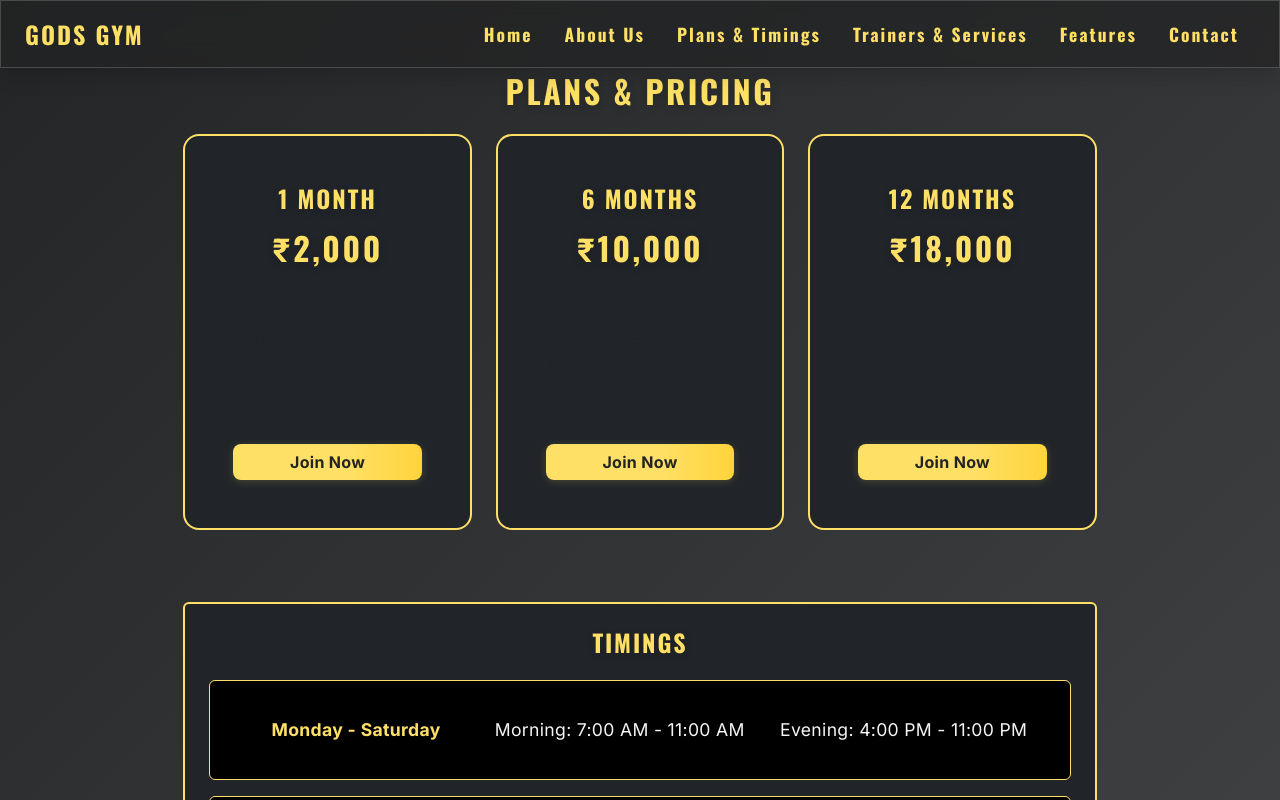
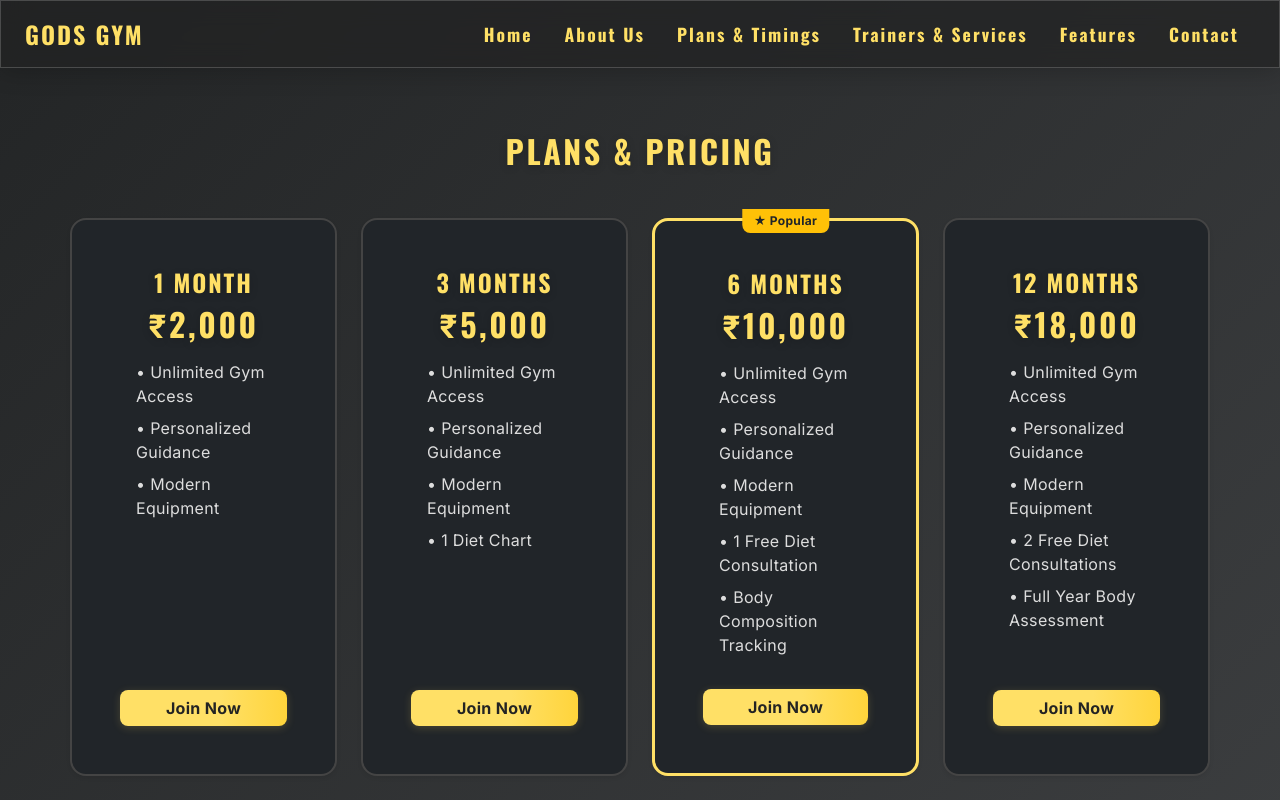
Before and after one commit to SakshamKumarGahoi/GodsGym, a React (Vite) app in the folder godsgym/: page /plans in a window 1280 px wide. Shown: the top 800 px of the page. Built offline with nearby package versions, Linux system fonts and the light colour scheme.

Commit message:
made most of the changes
Bmi calc location changes
explore sections added
made the design more localized
and fixed the pages spacing using padding

```diff
--- a/godsgym/src/App.css
+++ b/godsgym/src/App.css
@@ -208,3 +208,7 @@ h4 {
 .navbar-toggler-icon {
   filter: brightness(30%) saturate(0%) contrast(150%);
 }
+.section {
+  padding-top: 100px;
+  padding-bottom: 60px;
+}
--- a/godsgym/src/components/BMICalculator.jsx
+++ b/godsgym/src/components/BMICalculator.jsx
@@ -24,7 +24,6 @@ function BMICalculator() {
 
   return (
     <div className="container section">
-      <h2 className="highlight text-center mb-4">BMI Calculator</h2>
       <div className="row justify-content-center">
         <div className="col-md-6">
           <form className="bg-dark p-4 rounded" onSubmit={handleSubmit}>
--- /dev/null
+++ b/godsgym/src/components/ExploreSections.jsx
@@ -0,0 +1,56 @@
+import React from 'react';
+import { useNavigate } from 'react-router-dom'; // Or use next/router if in Next.js
+
+function ExploreSections() {
+  const navigate = useNavigate();
+
+  return (
+    <div className="container section text-center">
+      <h2 className="highlight mb-4">Explore More</h2>
+      <div className="row gy-4 justify-content-center">
+        <div className="col-md-4">
+          <div
+            className="p-4 bg-dark rounded shadow"
+            style={{ cursor: 'pointer', border: '2px solid #ffe066' }}
+            onClick={() => navigate('/about')}
+          >
+            <h4 className="highlight">Know Our Story</h4>
+            <p>Discover the journey, vision, and values of our gym.</p>
+          </div>
+        </div>
+        <div className="col-md-4">
+          <div
+            className="p-4 bg-dark rounded shadow"
+            style={{ cursor: 'pointer', border: '2px solid #ffe066' }}
+            onClick={() => navigate('/trainers')}
+          >
+            <h4 className="highlight">Meet Trainers</h4>
+            <p>Get to know our certified trainers & personalized sessions.</p>
+          </div>
+        </div>
+        <div className="col-md-4">
+          <div
+            className="p-4 bg-dark rounded shadow"
+            style={{ cursor: 'pointer', border: '2px solid #ffe066' }}
+            onClick={() => navigate('/features')}
+          >
+            <h4 className="highlight">Know More About Gym</h4>
+            <p>Explore our facilities, equipment, and environment.</p>
+          </div>
+        </div>
+        <div className="col-md-4">
+          <div
+            className="p-4 bg-dark rounded shadow"
+            style={{ cursor: 'pointer', border: '2px solid #ffe066' }}
+            onClick={() => navigate('/contact')}
+          >
+            <h4 className="highlight">Join Gym Now</h4>
+            <p>Reach out to us today and start your fitness journey!</p>
+          </div>
+        </div>
+      </div>
+    </div>
+  );
+}
+
+export default ExploreSections;
--- a/godsgym/src/components/Features.jsx
+++ b/godsgym/src/components/Features.jsx
@@ -25,25 +25,42 @@ const features = [
 
 function Features() {
   return (
-    <div className="container section">
-      <div className="d-flex flex-wrap justify-content-center gap-4">
+    <div className="container section pt-5 pb-5">
+      <h2 className="highlight text-center mb-4">What We Offer</h2>
+      <p className="lead text-center mb-5">
+        Explore our core features crafted to support your fitness goals.
+      </p>
+
+      <div className="row justify-content-center g-4">
         {features.map((feature, idx) => (
           <div
             key={idx}
-            className="bg-dark p-4 rounded flex-grow-1"
-            style={{
-              minWidth: 250,
-              maxWidth: 320,
-              border: "2px solid #ffe066",
-              color: "#f5f5f5",
-              flexBasis: "22%",
-            }}
+            className="col-sm-6 col-lg-3"
           >
-            <h4 className="highlight mb-2">{feature.title}</h4>
-            <p style={{ fontSize: "1rem" }}>{feature.description}</p>
+            <div
+              className="bg-dark h-100 p-4 rounded feature-card"
+              style={{
+                border: "2px solid #ffe066",
+                color: "#f5f5f5",
+              }}
+            >
+              <h4 className="highlight mb-3">{feature.title}</h4>
+              <p style={{ fontSize: "0.95rem" }}>{feature.description}</p>
+            </div>
           </div>
         ))}
       </div>
+
+      <style>{`
+        .feature-card {
+          transition: transform 0.3s ease, box-shadow 0.3s ease;
+        }
+
+        .feature-card:hover {
+          transform: scale(1.03);
+          box-shadow: 0 0 20px rgba(255, 224, 102, 0.3);
+        }
+      `}</style>
     </div>
   );
 }
--- a/godsgym/src/components/Gallery.jsx
+++ b/godsgym/src/components/Gallery.jsx
@@ -19,10 +19,10 @@ function Gallery() {
     <section
       className="gallery-section w-100 min-vh-100 d-flex flex-column justify-content-center align-items-center position-relative"
       style={{
-        background: '#000000', // Pure black
         paddingTop: '60px',
         paddingBottom: '40px',
         overflow: 'hidden',
+        // background: 'transparent' OR just remove it completely
       }}
     >
       <h2 className="highlight text-center mb-4" style={{ zIndex: 2 }}>Inside Our Gym</h2>
@@ -60,10 +60,21 @@ function Gallery() {
     border: '2px solid #ffe066',
     cursor: 'pointer',
     boxShadow: '0 2px 12px rgba(0,0,0,0.5)',
-                transition: 'transform 0.2s ease-in-out',
+    transition: 'transform 0.3s ease, box-shadow 0.3s ease, border-color 0.3s ease',
   }}
   onClick={() => setSelected(src)}
+  onMouseEnter={(e) => {
+    e.currentTarget.style.transform = 'scale(1.05)';
+    e.currentTarget.style.boxShadow = '0 4px 20px rgba(255, 224, 102, 0.6)';
+    e.currentTarget.style.borderColor = '#ffd700';
+  }}
+  onMouseLeave={(e) => {
+    e.currentTarget.style.transform = 'scale(1)';
+    e.currentTarget.style.boxShadow = '0 2px 12px rgba(0,0,0,0.5)';
+    e.currentTarget.style.borderColor = '#ffe066';
+  }}
 />
+
           </div>
         ))}
       </div>
--- a/godsgym/src/components/Hero.jsx
+++ b/godsgym/src/components/Hero.jsx
@@ -14,7 +14,6 @@ function Hero() {
         padding: 0,
       }}
     >
-      {/* Fullscreen Video Background */}
       <video
         autoPlay
         muted
@@ -35,8 +34,6 @@ function Hero() {
         <source src="/gym-bg.mp4" type="video/mp4" />
         Your browser does not support the video tag.
       </video>
-
-      {/* Text Content */}
       <div
         className="position-relative d-flex flex-column justify-content-center align-items-center text-center px-3"
         style={{
@@ -45,7 +42,6 @@ function Hero() {
           textShadow: '2px 2px 8px #000',
         }}
       >
-        <h1 className="display-3 fw-bold mb-3">NOT YOUR AVERAGE GYM</h1>
         <h2 className="fw-semibold mb-3">MAKE YOURSELF STRONGER THAN YOUR EXCUSES</h2>
 
         <p className="lead mb-4" style={{ maxWidth: 600 }}>
--- a/godsgym/src/pages/About.jsx
+++ b/godsgym/src/pages/About.jsx
@@ -1,23 +1,39 @@
 import aboutImg from '../assets/about-gym.jpg';
+
+import React from 'react'; // Adjust path if needed
 
 function About() {
   return (
-    <div className="container section">
-      <h2 className="highlight text-center mb-4">About Us</h2>
-      <div className="row align-items-center justify-content-center">
-        <div className="col-md-7">
+    <div className="container section pt-5 mt-5 text-light">
+      <h2 className="highlight text-center mb-5">About Us</h2>
+
+      <div className="row align-items-center justify-content-between gy-5">
+        <div className="col-lg-7">
           <p className="lead mb-4 text-md-start text-center">
-            Gods Gym aims to bring next generation fitness with top-notch specialized workout facilities and training programs for all members. Our gym offers progressive physical training and resistance formats, state-of-the-art equipment, and an expansive floor for a wide assortment of specialized training programs led by industry professionals.
+            <strong>Gods Gym</strong> aims to bring next generation fitness with top-notch specialized workout facilities and training programs for all members. Our gym offers progressive physical training formats, state-of-the-art equipment, and an expansive floor for a wide assortment of specialized programs led by industry professionals.
           </p>
+
           <p className="lead mb-4 text-md-start text-center">
-            More than just a gym, Gods Gym is a way of life. Our vision and mission are to provide the best fitness experience possible under the supervision of highly qualified and experienced professionals. We strive to meet the demand for an upscale gym in our community, offering functional training, fitness bootcamps, body transformation, weight loss, and weight gain programs.
+            More than just a gym, <strong>Gods Gym</strong> is a way of life. We’re committed to delivering the best fitness experience under the supervision of qualified and experienced trainers. Whether you're here for functional training, bootcamps, body transformation, or weight goals — we’ve got you covered.
           </p>
+
           <p className="lead text-md-start text-center">
-            Our fitness team possesses exceptional talent, creativity, and genuine professionalism. We prioritize our members' needs and are with them every step of the way to reach their fitness goals.
+            Our team brings unmatched talent, creativity, and professionalism. We always prioritize your needs and stay with you every step of your fitness journey.
           </p>
         </div>
-        <div className="col-md-5 text-center">
-          <img src={aboutImg} alt="Our Gym" style={{maxWidth: '100%', borderRadius: 16, border: '2px solid #ffe066', boxShadow: '0 2px 12px rgba(0,0,0,0.15)'}} />
+
+        <div className="col-lg-5 text-center">
+          <img
+            src={aboutImg}
+            alt="Our Gym"
+            className="img-fluid"
+            style={{
+              maxWidth: '100%',
+              borderRadius: 16,
+              border: 'none',
+              boxShadow: '0 4px 24px rgba(255, 224, 102, 0.3)',
+            }}
+          />
         </div>
       </div>
     </div>
--- a/godsgym/src/pages/Home.jsx
+++ b/godsgym/src/pages/Home.jsx
@@ -1,6 +1,6 @@
 import Hero from '../components/Hero';
 import Gallery from '../components/Gallery';
-import BMICalculator from '../components/BMICalculator';
+import ExploreSections from '../components/ExploreSections';
 
 function Home() {
   return (
@@ -14,7 +14,7 @@ function Home() {
       </section>
 
       <section style={{ marginTop: '80px', marginBottom: '60px' }}>
-        <BMICalculator />
+        <ExploreSections />
       </section>
     </>
   );
--- a/godsgym/src/pages/Plans.jsx
+++ b/godsgym/src/pages/Plans.jsx
@@ -1,68 +1,110 @@
+import React from 'react';
+
 function Plans() {
+  const planData = [
+    {
+      title: "1 Month",
+      price: "₹2,000",
+      features: ["Unlimited Gym Access", "Personalized Guidance", "Modern Equipment"],
+    },
+    {
+      title: "3 Months",
+      price: "₹5,000",
+      features: ["Unlimited Gym Access", "Personalized Guidance", "Modern Equipment", "1 Diet Chart"],
+    },
+    {
+      title: "6 Months",
+      price: "₹10,000",
+      popular: true,
+      features: [
+        "Unlimited Gym Access",
+        "Personalized Guidance",
+        "Modern Equipment",
+        "1 Free Diet Consultation",
+        "Body Composition Tracking",
+      ],
+    },
+    {
+      title: "12 Months",
+      price: "₹18,000",
+      features: [
+        "Unlimited Gym Access",
+        "Personalized Guidance",
+        "Modern Equipment",
+        "2 Free Diet Consultations",
+        "Full Year Body Assessment",
+      ],
+    },
+  ];
+
+  const timings = [
+    {
+      day: "Monday - Saturday",
+      morning: "7:00 AM - 11:00 AM",
+      evening: "4:00 PM - 11:00 PM",
+    },
+    {
+      day: "Sunday",
+      morning: "7:00 AM - 11:00 AM",
+      evening: "Closed",
+    },
+  ];
+
   return (
-    <div className="container section">
-      {/* Plans Section */}
-      <h2 className="highlight text-center mb-4">Plans & Pricing</h2>
-      <div className="row justify-content-center mb-5">
-        {[{
-          title: "1 Month",
-          price: "₹2,000",
-          features: ["Unlimited Gym Access", "Personalized Guidance", "Modern Equipment"]
-        }, {
-          title: "6 Months",
-          price: "₹10,000",
-          features: ["Unlimited Gym Access", "Personalized Guidance", "Modern Equipment", "1 Free Diet Consultation"]
-        }, {
-          title: "12 Months",
-          price: "₹18,000",
-          features: ["Unlimited Gym Access", "Personalized Guidance", "Modern Equipment", "2 Free Diet Consultations"]
-        }].map((plan, index) => (
-          <div className="col-md-4 mb-4" key={index}>
+    <div className="container section text-light">
+      <h2 className="highlight text-center mb-5">Plans & Pricing</h2>
+
+      <div className="row justify-content-center gy-4">
+        {planData.map((plan, index) => (
+          <div className="col-md-3" key={index}>
             <div
-              className="card bg-dark text-center h-100 d-flex flex-column justify-content-between"
-              style={{ border: '2px solid #ffe066', borderRadius: 16 }}
+              className={`card bg-dark h-100 text-center shadow-sm position-relative pricing-card hover-zoom`}
+              style={{
+                border: plan.popular ? '3px solid #ffe066' : '2px solid #444',
+                borderRadius: 16,
+                transition: 'all 0.3s ease-in-out',
+              }}
             >
+              {plan.popular && (
+                <div
+                  className="position-absolute top-0 start-50 translate-middle badge bg-warning text-dark fw-bold"
+                  style={{ zIndex: 1, padding: '6px 12px', borderRadius: '0 0 8px 8px' }}
+                >
+                  ★ Popular
+                </div>
+              )}
               <div className="card-body d-flex flex-column">
-                <h4 className="highlight mb-3">{plan.title}</h4>
+                <h4 className="highlight mb-2">{plan.title}</h4>
                 <h2 className="mb-3" style={{ color: '#ffe066', fontWeight: 'bold' }}>{plan.price}</h2>
-                <ul className="list-unstyled mb-4">
-                  {plan.features.map((f, i) => (
-                    <li key={i}>{f}</li>
+                <ul className="list-unstyled mb-4 text-start px-3" style={{ flexGrow: 1 }}>
+                  {plan.features.map((feature, i) => (
+                    <li key={i} className="mb-2" style={{ fontSize: '1rem', color: '#ddd' }}>
+                      • {feature}
+                    </li>
                   ))}
                 </ul>
-                <div className="mt-auto pt-3">
-                  <a href="/contact" className="btn btn-yellow w-100">Join Now</a>
-                </div>
+                <a href="/contact" className="btn btn-yellow w-100 mt-auto">Join Now</a>
               </div>
             </div>
           </div>
         ))}
       </div>
 
-      {/* Timings Section - Just a clean gap below Plans */}
-      <div className="bg-dark p-4 rounded mx-auto mt-5" style={{ maxWidth: 1000, border: '2px solid #ffe066' }}>
+      {/* Timings Section */}
+      <div
+        className="bg-dark p-4 rounded mx-auto mt-5"
+        style={{ maxWidth: 1000, border: '2px solid #ffe066' }}
+      >
         <h4 className="highlight text-center mb-4">Timings</h4>
-        <div className="d-flex flex-column align-items-center gap-3">
-          {[
-            {
-              day: "Monday - Saturday",
-              morning: "Morning: 7:00 AM - 11:00 AM",
-              evening: "Evening: 4:00 PM - 11:00 PM"
-            },
-            {
-              day: "Sunday",
-              morning: "Morning: 7:00 AM - 11:00 AM",
-              evening: "Evening: Closed"
-            }
-          ].map((slot, index) => (
+        <div className="d-flex flex-column gap-3">
+          {timings.map((slot, index) => (
             <div
               key={index}
-              className="w-100 d-flex justify-content-between align-items-center bg-black px-4 py-4 rounded"
+              className="d-flex justify-content-between align-items-center bg-black px-4 py-4 rounded"
               style={{
                 border: '1px solid #ffe066',
-                width: '100%',
                 minHeight: 100,
-                fontSize: '1.1rem'
+                fontSize: '1.1rem',
               }}
             >
               <span style={{ color: '#ffe066', fontWeight: 'bold', width: '30%' }}>{slot.day}</span>
--- a/godsgym/src/pages/Trainers.jsx
+++ b/godsgym/src/pages/Trainers.jsx
@@ -2,6 +2,7 @@ import React from 'react';
 import trainer1 from '../assets/trainer1.jpg';
 import trainer2 from '../assets/trainer2.jpg';
 import trainer3 from '../assets/trainer3.jfif';
+import BMICalculator from '../components/BMICalculator';
 
 const trainers = [
   {
@@ -24,31 +25,32 @@ const trainers = [
 function Trainers() {
   return (
     <section
-      className="container-fluid section py-5"
-      style={{ backgroundColor: '#000', color: '#f5f5f5' }}
+      className="container section py-5"
+      style={{ paddingTop: '100px', paddingBottom: '60px' }}
     >
-      <div className="container">
       <h2 className="highlight text-center mb-4">Trainers & Services</h2>
       <p className="lead text-center mb-5">
         Meet our certified trainers and explore our range of fitness services designed for all levels.
       </p>
 
+      {/* Trainer Cards */}
       <div className="row justify-content-center">
         {trainers.map((trainer, index) => (
           <div className="col-md-4 mb-4" key={index}>
-              <div className="trainer-card position-relative">
+            <div className="trainer-card position-relative overflow-hidden" style={{ borderRadius: '16px' }}>
               <img
                 src={trainer.img}
                 alt={trainer.name}
                 className="w-100"
                 style={{
-                    borderRadius: '16px',
                   height: '400px',
                   objectFit: 'cover',
+                  borderRadius: '16px',
+                  boxShadow: '0 4px 12px rgba(0, 0, 0, 0.3)',
                   border: '2px solid #ffe066',
                 }}
               />
-                <div className="trainer-info-overlay d-flex flex-column justify-content-center align-items-center text-center">
+              <div className="trainer-info-overlay">
                 <h5>{trainer.name}</h5>
                 <p>{trainer.title}</p>
               </div>
@@ -56,7 +58,52 @@ function Trainers() {
           </div>
         ))}
       </div>
+
+      {/* BMI Calculator */}
+      <div className="mt-5 pt-4">
+        <h3 className="highlight text-center mb-4">Know Your BMI</h3>
+        <BMICalculator />
       </div>
+
+      {/* Hover Styling */}
+      <style>{`
+        .trainer-card {
+          transition: transform 0.3s ease;
+          cursor: pointer;
+        }
+        .trainer-card:hover {
+          transform: scale(1.02);
+        }
+        .trainer-info-overlay {
+          position: absolute;
+          bottom: 0;
+          left: 0;
+          width: 100%;
+          height: 100%;
+          background: rgba(0, 0, 0, 0.75);
+          color: #ffe066;
+          display: flex;
+          flex-direction: column;
+          justify-content: center;
+          align-items: center;
+          opacity: 0;
+          transition: opacity 0.3s ease;
+          border-radius: 16px;
+          padding: 20px;
+          text-align: center;
+        }
+        .trainer-card:hover .trainer-info-overlay {
+          opacity: 1;
+        }
+        .trainer-info-overlay h5 {
+          font-size: 1.5rem;
+          font-weight: bold;
+        }
+        .trainer-info-overlay p {
+          font-size: 1.1rem;
+          margin-top: 0.5rem;
+        }
+      `}</style>
     </section>
   );
 }
```
Lines whose indentation alone changed are shown as unchanged.
